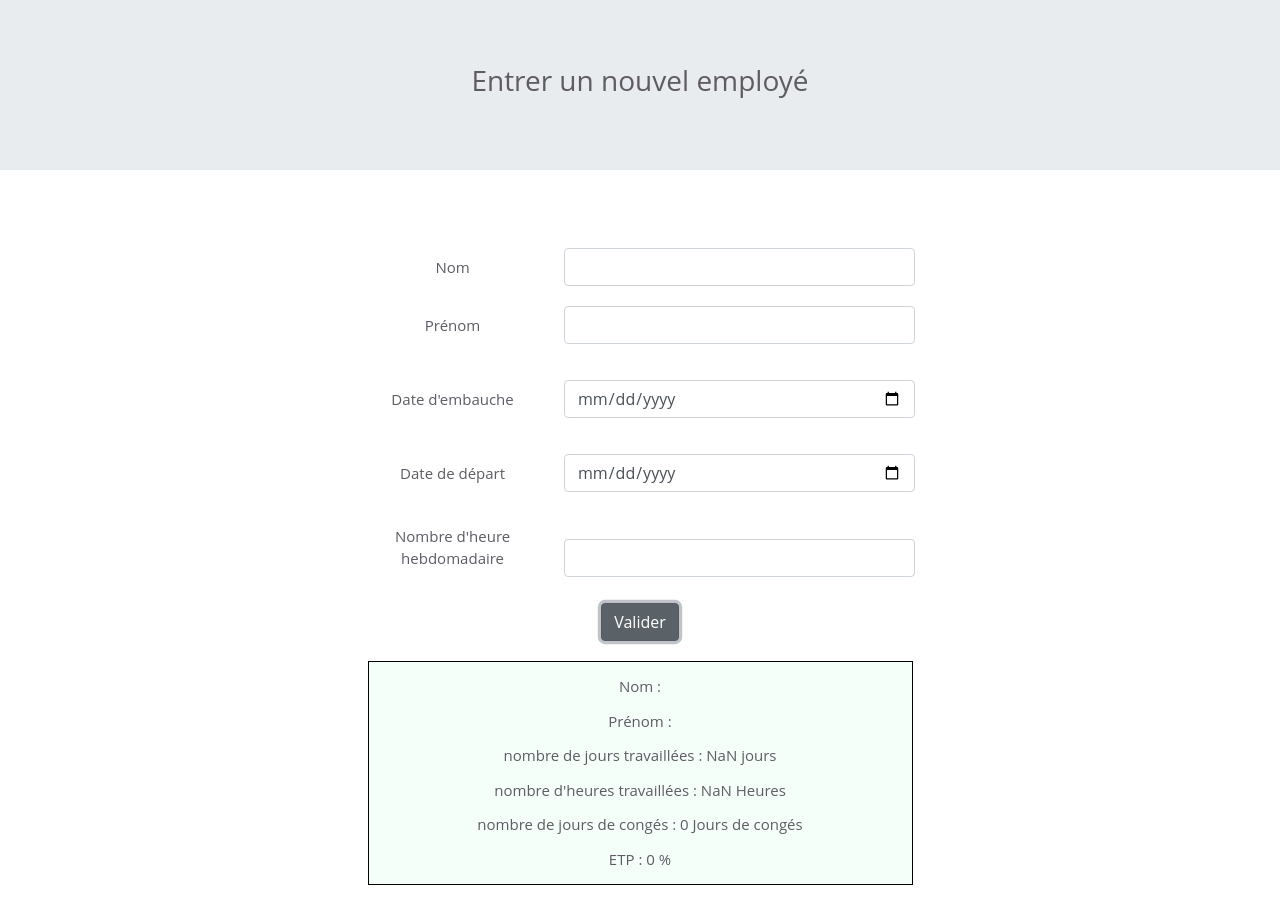
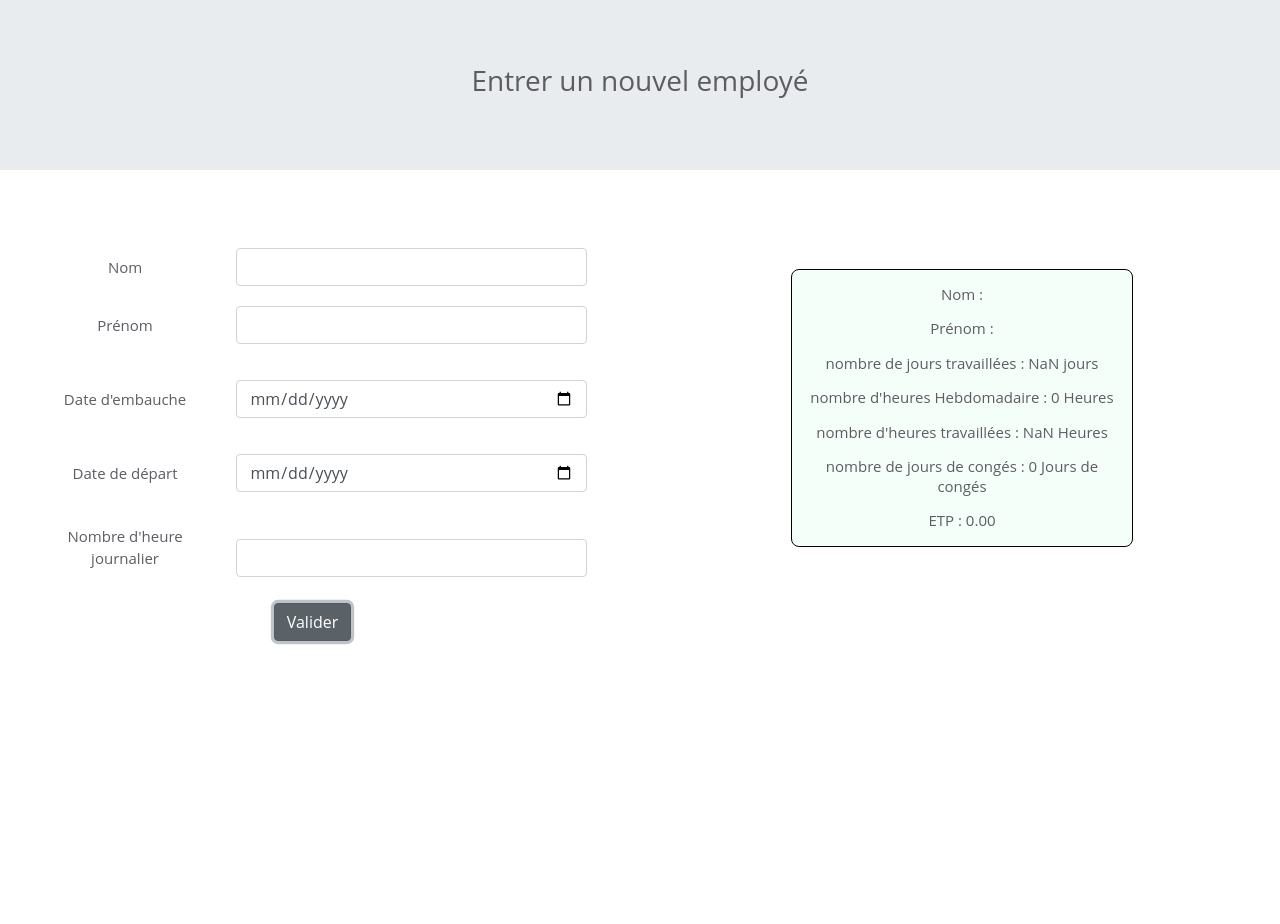
Before and after one commit to soniaCnam44300/vue-app-no-api, a plain HTML site: page index.html in a window 1280 px wide. Both pictures are taken after a click on the button "Valider". After the commit the page ends 800 px from the top, so only its background shows below. Drawn offline with nearby package versions, Linux system fonts and the light colour scheme.

Commit message:
modifier le responssive

```diff
--- a/index.html
+++ b/index.html
@@ -68,6 +68,7 @@ body{
 .rep{
     margin: 20px;
     border: 1px solid black;
+    border-radius: 0.5rem;
     display: none;
     background-color: mintcream;
 
@@ -81,6 +82,22 @@ h3{
 text-align: center;
 }
 
+/* RENDRE RESPONSSSIVE
+la fenêtre de visualisation a au moins 1100 pixels de large */
+@media screen and (min-width: 1100px) {
+  #left {
+   display: none;
+  }
+  .rep{
+    position: absolute;
+    float: right;
+    top: 10%;
+    left: 120%;
+    width: 342px;
+      }
+
+
+}
 
 </style>
 
@@ -95,9 +112,12 @@ text-align: center;
 
 <body>
   <div class=row>
-    <div class='col-md-3'></div>
+    <div class='col-md-3' id='left'></div>
       <div class='col-md-6'>
         <div class="card-body" id="main">
+
+          <!-- Formulaire -->
+
           <div class="formulaire">
 
             <div class="form-group"></div>
@@ -121,13 +141,15 @@ text-align: center;
               </div>
 
               <div class="form-group">
-                <label for="heure" class='col-sm-4 col-form-label'>Nombre d'heure hebdomadaire</label>
+                <label for="heure" class='col-sm-4 col-form-label'>Nombre d'heure journalier</label>
                 <input type="number" class="form-contro" v-model="heure" id="exampleInputPassword1">
               </div>
 
               <div class="button">
               <button type="button" class="btn btn-secondary" >Valider</button>
             </div>
+
+                    <!-- REPONSE SUITE A VALIDER -->
 
             <div class="rep">
               <div>
@@ -141,13 +163,16 @@ text-align: center;
                 nombre de jours travaillées : {{calculNberJours()}} jours
               </div>
               <div>
+                nombre d'heures Hebdomadaire : {{calculeNberHeuresHebdomadaire()}} Heures
+              </div>
+              <div>
                 nombre d'heures travaillées : {{calculeNberHeures()}} Heures
               </div>
               <div>
                 nombre de jours de congés : {{calculeJourCongé()}} Jours de congés
               </div>
               <div>
-                ETP : {{calculeEquivalentTempPlein()}} %
+                ETP : {{calculeEquivalentTempPlein()}}
               </div>
             </div>
           </div>
@@ -177,7 +202,7 @@ var test = new Vue ({
     },
 
     methods: {
-
+// CALCUL DU NOMBRE DE JOURS TRAVAILLEES
         calculNberJours: function() {
          d1= Date.parse(this.debut);
           d2 = Date.parse(this.fin);
@@ -186,12 +211,19 @@ var test = new Vue ({
              return Math.round((nbjour/7)*5);
         },
 
+// CALCUL DU NOMBRE D HEURES TRAVAILLEES
         calculeNberHeures:function(){
 
            nbreHeure = (nbjour * this.heure);
               return nbreHeure;
         },
 
+// CALCUL DU NOMBRE D HEURES TOTALS TRAVAILLEES
+        calculeNberHeuresHebdomadaire(){
+          return (this.heure*5);
+        },
+
+// CALCUL DU NOMBRE DE CONGES
         calculeJourCongé:function(){
           if(nbjour>28){
             nbreConge = ((2.8 * nbjour)/28);
@@ -200,12 +232,14 @@ var test = new Vue ({
             return "0";
           }
         },
-
+// CALCUL DU NOMBRE ETP
         calculeEquivalentTempPlein:function(){
-          return Math.round((this.heure*100)/7);
+          return ((this.heure)/7).toFixed(2);
         },
     }
 })
+
+// JQUERY - FAITS APPARAITRE LE CHAMP REPONSE AU CLICK SUR LE BOUTTON VALIDER
 $(document).ready(function(){
 
 $(".btn-secondary").click(function(){
```
